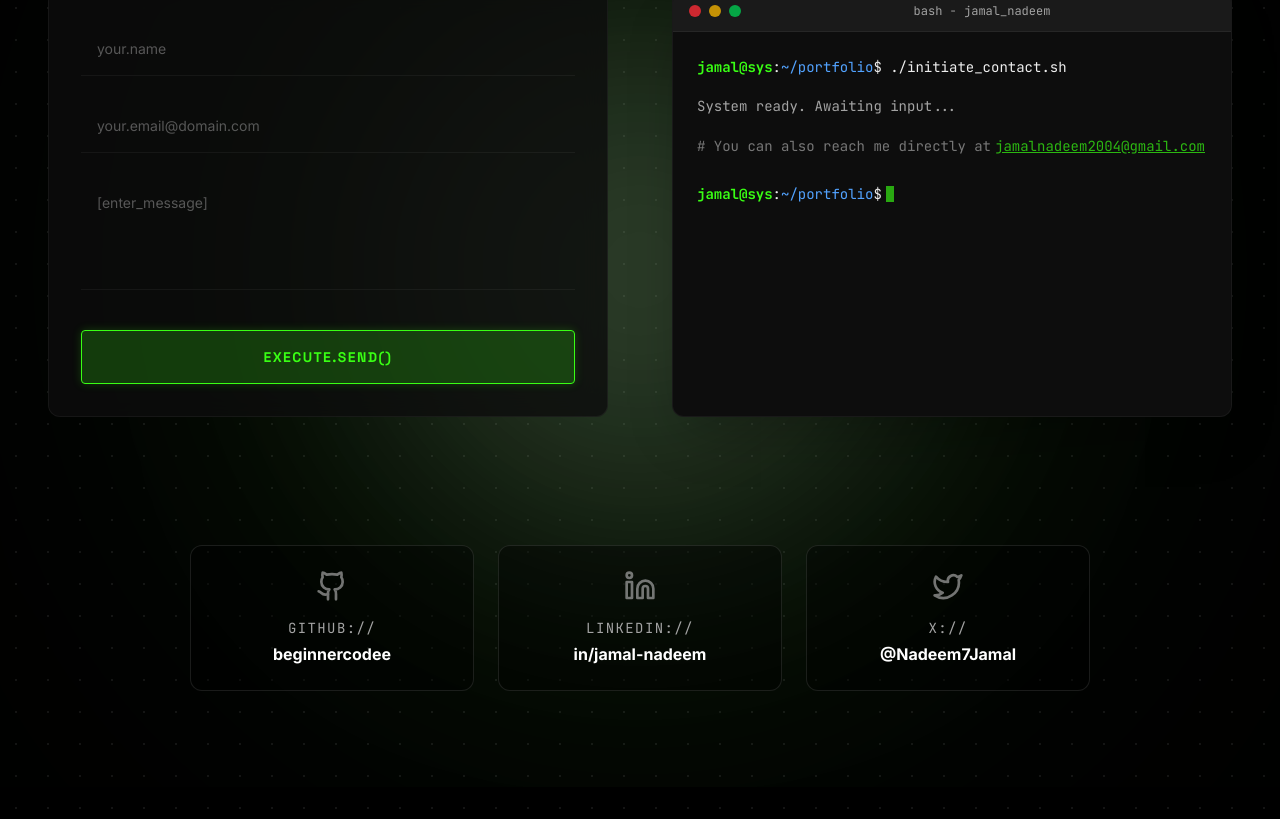
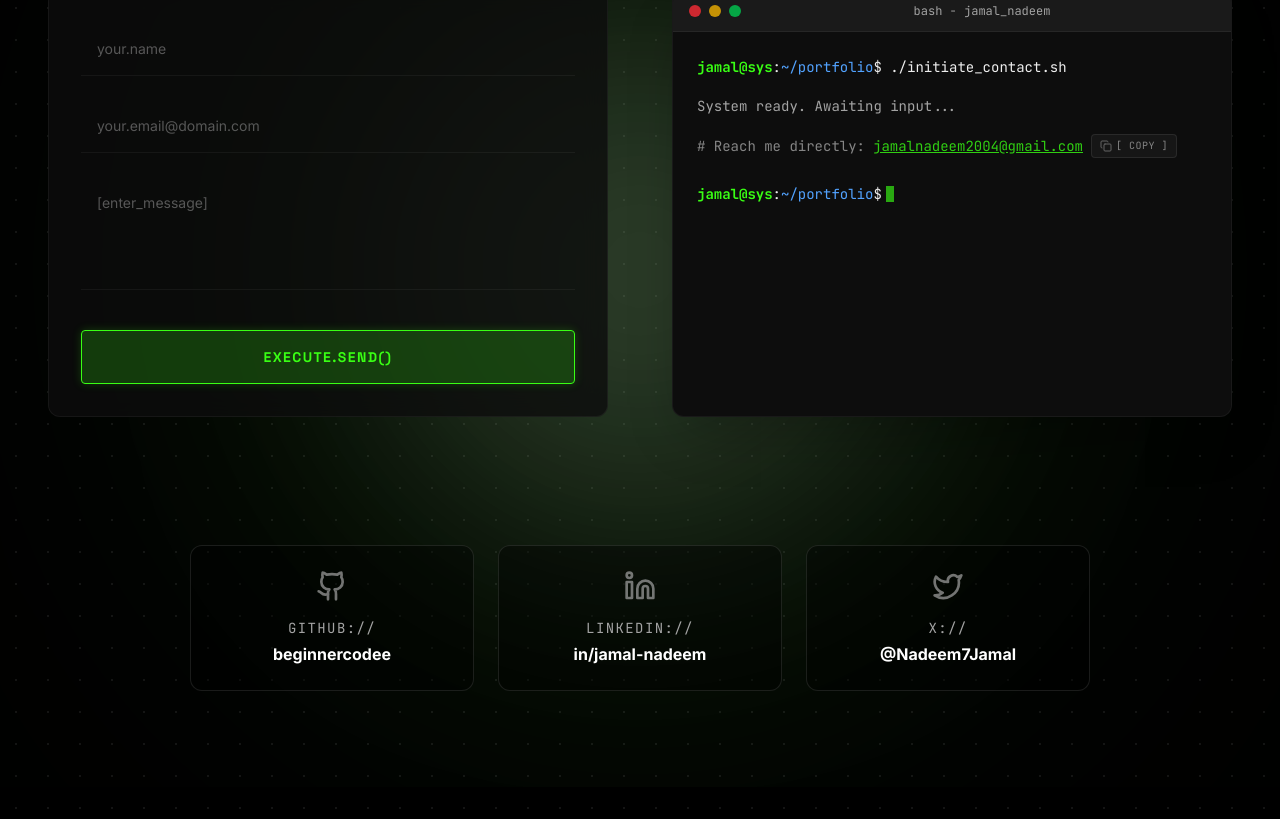
Before and after one commit to beginnercodee/Portfolio, a Next.js app: page / in a window 1280 px wide. Shown: the part 7560-8379 px from the top of the page. Built offline with nearby package versions, Linux system fonts and the light colour scheme; no server answers.

Commit message:
feat: add 1-click copy email to clipboard badge in contact terminal

```diff
--- a/src/components/Contact.tsx
+++ b/src/components/Contact.tsx
@@ -3,7 +3,7 @@
 import { useState } from "react";
 import { motion } from "framer-motion";
 import ThankYouOverlay from "./ThankYouOverlay";
-import { Github, Linkedin, Twitter } from "lucide-react";
+import { Github, Linkedin, Twitter, Copy, Check } from "lucide-react";
 
 /**
  * Renders the Contact section featuring a form integrated with Web3Forms API,
@@ -13,6 +13,17 @@ export default function Contact() {
   const [isOverlayOpen, setIsOverlayOpen] = useState(false);
   const [isSubmitting, setIsSubmitting] = useState(false);
   const [submitError, setSubmitError] = useState("");
+  const [emailCopied, setEmailCopied] = useState(false);
+
+  const handleCopyEmail = async () => {
+    try {
+      await navigator.clipboard.writeText("jamalnadeem2004@gmail.com");
+      setEmailCopied(true);
+      setTimeout(() => setEmailCopied(false), 2000);
+    } catch (err) {
+      console.error("Failed to copy email:", err);
+    }
+  };
 
   const handleSubmit = async (e: React.FormEvent<HTMLFormElement>) => {
     e.preventDefault();
@@ -144,8 +155,30 @@ export default function Contact() {
             <div className="text-secondary mt-2">
               System ready. Awaiting input...
             </div>
-            <div className="mt-2 text-secondary opacity-70 flex flex-wrap gap-1 leading-[1.8]">
-              # You can also reach me directly at <a href="mailto:jamalnadeem2004@gmail.com" className="text-glow-green underline hover:text-white break-all">jamalnadeem2004@gmail.com</a>
+            <div className="mt-2 text-secondary opacity-80 flex flex-wrap items-center gap-2 leading-[1.8]">
+              <span># Reach me directly:</span>
+              <a href="mailto:jamalnadeem2004@gmail.com" className="text-glow-green underline hover:text-white break-all">
+                jamalnadeem2004@gmail.com
+              </a>
+              <button
+                type="button"
+                onClick={handleCopyEmail}
+                className="inline-flex items-center gap-1 px-2 py-0.5 rounded text-[10px] uppercase font-mono tracking-wider bg-white/5 border border-white/10 hover:border-glow-green hover:text-glow-green hover:bg-glow-green/10 transition-all select-none"
+                title="Copy email address to clipboard"
+                aria-label="Copy email address"
+              >
+                {emailCopied ? (
+                  <>
+                    <Check className="w-3 h-3 text-glow-green animate-scale" />
+                    <span className="text-glow-green font-bold">[ COPIED! ]</span>
+                  </>
+                ) : (
+                  <>
+                    <Copy className="w-3 h-3 opacity-70" />
+                    <span>[ COPY ]</span>
+                  </>
+                )}
+              </button>
             </div>
             <div className="mt-4 flex flex-wrap gap-1 items-center">
               <div>
```
